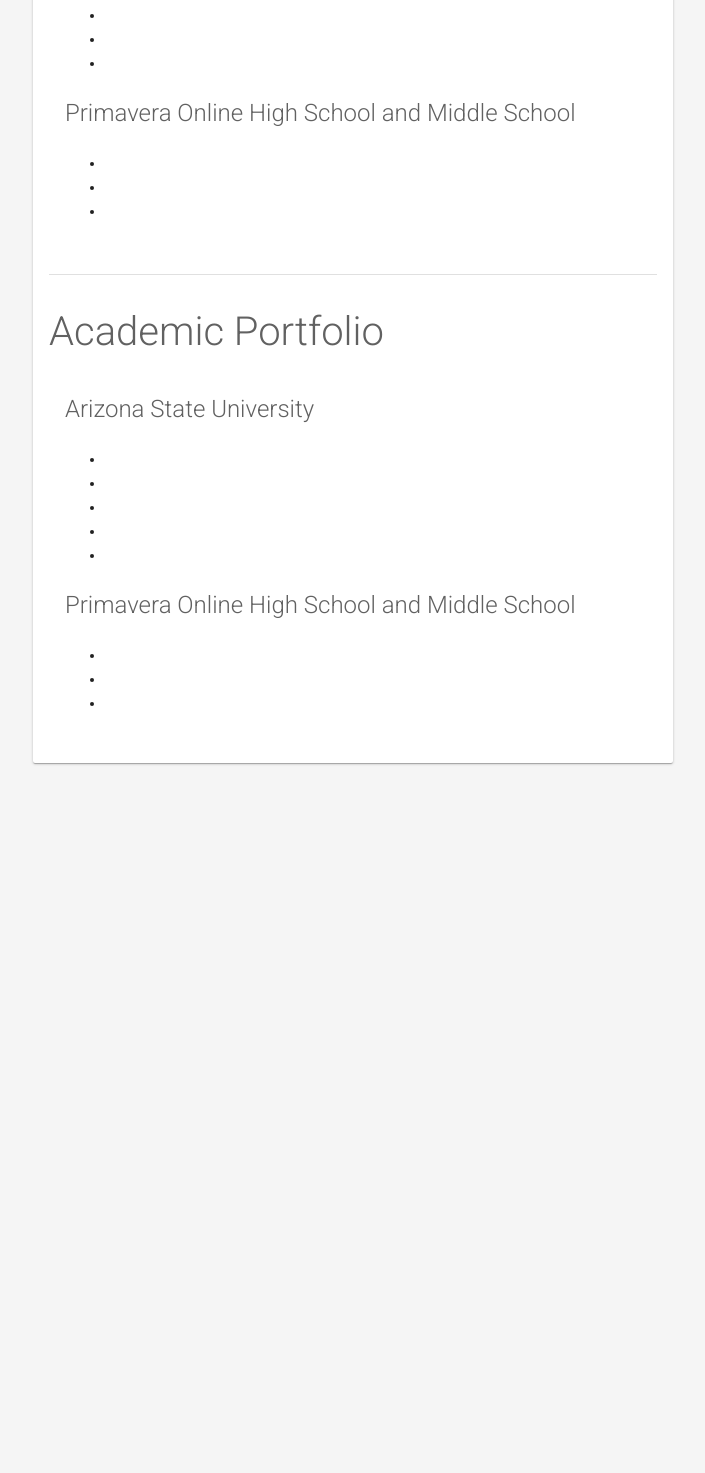
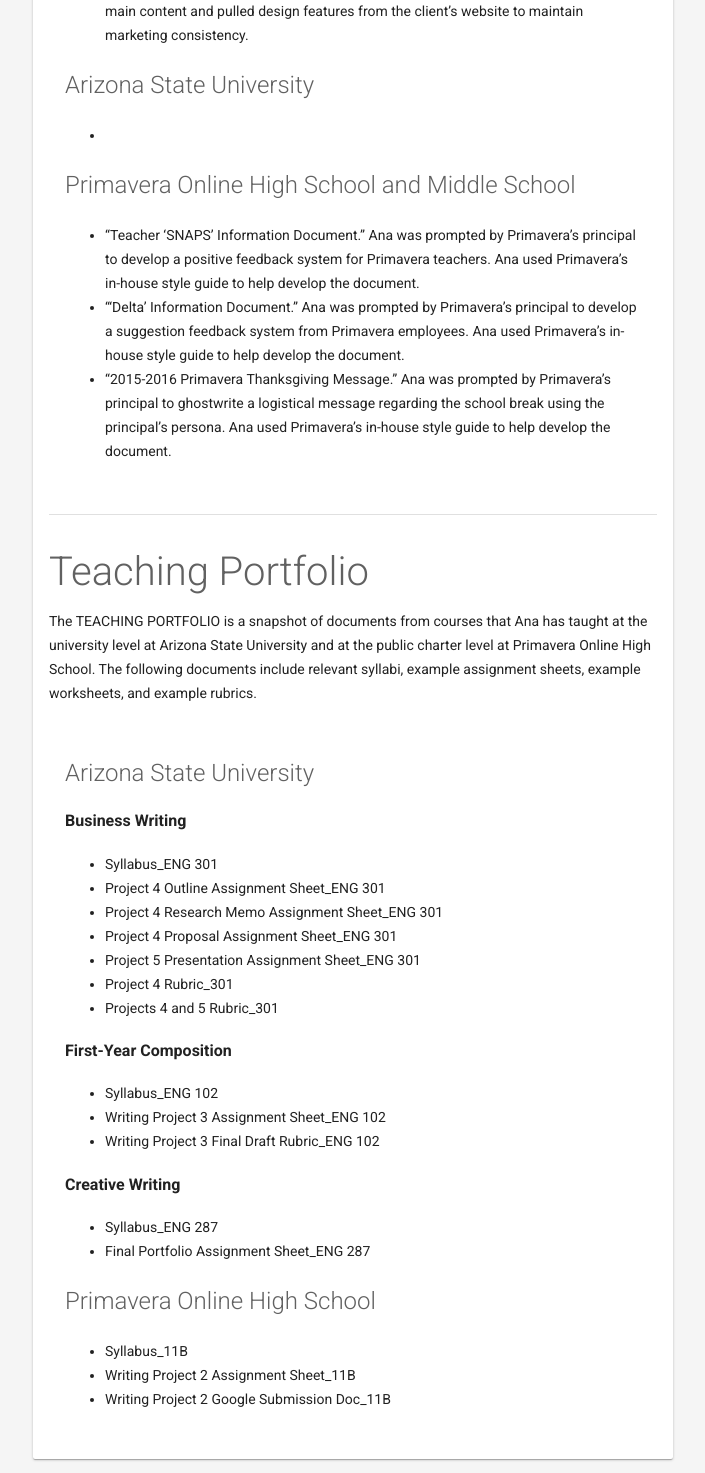
Before and after one commit to AnaBoca/AnaBoca.github.io, a plain HTML site: page index.html in a window 1280 px wide. Shown: the part 647-2120 px from the top of the page, without its empty margins (415-1120 px from the left). Before the commit the page ends 1510 px from the top, so only its background shows below. Drawn offline with Linux system fonts and the light colour scheme.

Commit message:
Update index.html

```diff
--- a/index.html
+++ b/index.html
@@ -28,7 +28,7 @@
             <md-button class="indent" ng-click="scrollTo('s-1-1')">Freelance</md-button>
             <md-button class="indent" ng-click="scrollTo('s-1-2')">Arizona State University</md-button>
             <md-button class="indent" ng-click="scrollTo('s-1-3')">Primavera Online School</md-button>
-            <md-button ng-click="scrollTo('s-2')">Academic Portfolio</md-button>
+            <md-button ng-click="scrollTo('s-2')">Teaching Portfolio</md-button>
             <md-button class="indent" ng-click="scrollTo('s-2-1')">Arizona State University</md-button>
             <md-button class="indent" ng-click="scrollTo('s-2-2')">Primavera Online School</md-button>
         </md-sidenav>
@@ -59,44 +59,62 @@
                 <div class="md-padding">
                     <h3 id="s-1-1">Freelance</h3>
                     <ul>
-                        <li ipsum="6s"></li>
-                        <li ipsum="3s"></li>
+                        <li ipsum="6s">“A.C.T. with Intention Information Sheet.” Ana corrected grammatical errors, revised content, added content for clarity, and redesigned the document pulling design features from the client’s website to develop marketing consistency.</li>
+                        <li ipsum="3s">“EMDR Information Sheet.” Ana compiled resources for a client into an information document for the client to hand off to patients. Ana cited sources associated with the main content and pulled design features from the client’s website to maintain marketing consistency.</li>
                     </ul>
 
                     <h3 id="s-1-2">Arizona State University</h3>
                     <ul>
                         <li ipsum="2s"></li>
-                        <li ipsum="3s"></li>
-                        <li ipsum="2s"></li>
                     </ul>
 
                     <h3 id="s-1-3">Primavera Online High School and Middle School</h3>
                     <ul>
-                        <li ipsum="3s"></li>
-                        <li ipsum="6s"></li>
-                        <li ipsum="1s"></li>
+                        <li ipsum="3s">“Teacher ‘SNAPS’ Information Document.” Ana was prompted by Primavera’s principal to develop a positive feedback system for Primavera teachers. Ana used Primavera’s in-house style guide to help develop the document.</li>
+                        <li ipsum="6s">“‘Delta’ Information Document.” Ana was prompted by Primavera’s principal to develop a suggestion feedback system from Primavera employees. Ana used Primavera’s in-house style guide to help develop the document.</li>
+                        <li ipsum="1s">“2015-2016 Primavera Thanksgiving Message.” Ana was prompted by Primavera’s principal to ghostwrite a logistical message regarding the school  break using the principal’s persona. Ana used Primavera’s in-house style guide to help develop the document.</li>
                     </ul>
                 </div>
 
                 <br />
                 <md-divider></md-divider>
 
-                <h2 id="s-2">Academic Portfolio</h2>
+                <h2 id="s-2">Teaching Portfolio</h2>
+
+                <p>The TEACHING PORTFOLIO is a snapshot of documents from courses that Ana has taught at the university level at Arizona State University and at the public charter level at Primavera Online High School. The following documents include relevant syllabi, example assignment sheets, example worksheets, and example rubrics.</p>
+
                 <div class="md-padding">
                     <h3 id="s-2-1">Arizona State University</h3>
+
+                    <h4>Business Writing</h4>
                     <ul>
-                        <li ipsum="6s"></li>
-                        <li ipsum="3s"></li>
-                        <li ipsum="4s"></li>
-                        <li ipsum="1s"></li>
-                        <li ipsum="2s"></li>
+                        <li ipsum="6s">Syllabus_ENG 301</li>
+                        <li ipsum="3s">Project 4 Outline Assignment Sheet_ENG 301</li>
+                        <li ipsum="4s">Project 4 Research Memo Assignment Sheet_ENG 301</li>
+                        <li ipsum="1s">Project 4 Proposal Assignment Sheet_ENG 301</li>
+                        <li ipsum="2s">Project 5 Presentation Assignment Sheet_ENG 301</li>
+                        <li>Project 4 Rubric_301</li>
+                        <li>Projects 4 and 5 Rubric_301</li>
                     </ul>
 
-                    <h3 id="s-2-2">Primavera Online High School and Middle School</h3>
+                    <h4>First-Year Composition</h4>
                     <ul>
-                        <li ipsum="3s"></li>
-                        <li ipsum="6s"></li>
-                        <li ipsum="1s"></li>
+                        <li>Syllabus_ENG 102</li>
+                        <li>Writing Project 3 Assignment Sheet_ENG 102</li>
+                        <li>Writing Project 3 Final Draft Rubric_ENG 102</li>
+                    </ul>
+
+                    <h4>Creative Writing</h4>
+                    <ul>
+                        <li>Syllabus_ENG 287</li>
+                        <li>Final Portfolio Assignment Sheet_ENG 287</li>
+                    </ul>
+
+                    <h3 id="s-2-2">Primavera Online High School</h3>
+                    <ul>
+                        <li ipsum="3s">Syllabus_11B</li>
+                        <li ipsum="6s">Writing Project 2 Assignment Sheet_11B</li>
+                        <li ipsum="1s">Writing Project 2 Google Submission Doc_11B</li>
                     </ul>
                 </div>
             </md-card-content>
```
